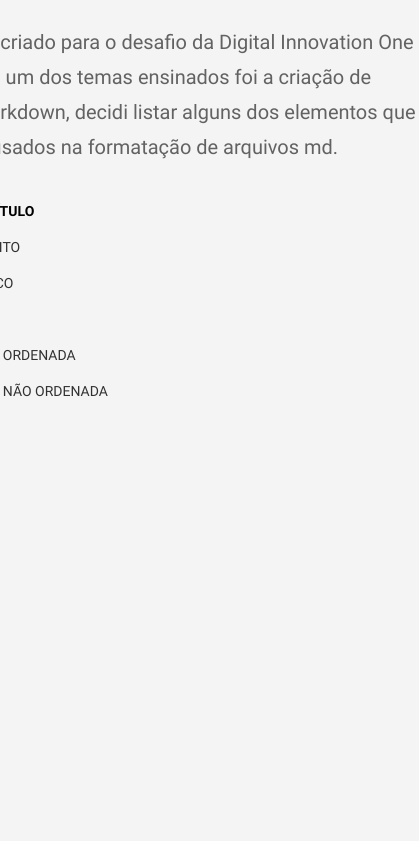
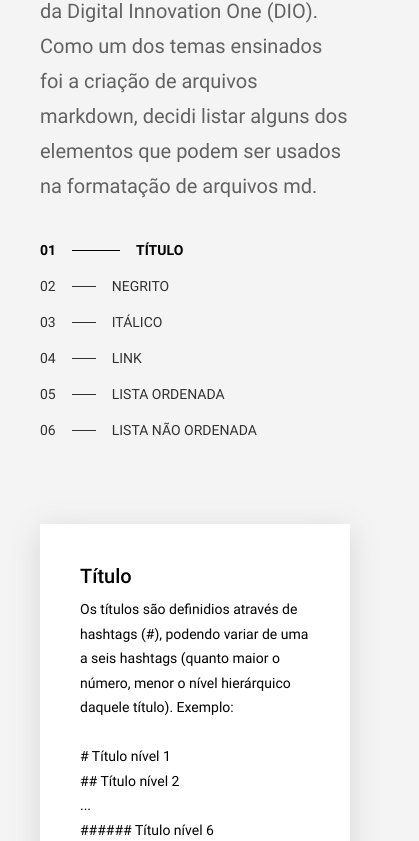
Before and after one commit to daniel-baquini/elementos-sintaticos-desafio-DIO, a plain HTML site: page index.html in a window 390 px wide. Shown: the part 278-1119 px from the top of the page, 419 px wide, since content can reach past the window. Before the commit the page ends 844 px from the top, so only its background shows below. Drawn offline with Linux system fonts and the light colour scheme.

Commit message:
Adicionado media queries para que o site possa ser visualizado em dispositivos moible

```diff
--- a/styles/style.css
+++ b/styles/style.css
@@ -162,7 +162,6 @@ body {
     align-items: center;
     display: flex;
     flex: 1;
-    overflow: auto;
 }
 
 .syntactic-element {
@@ -173,3 +172,28 @@ body {
     gap: 8px;
     padding: 40px;
 }
+
+@media (max-width: 1200px) {
+
+    html, body {
+        height: fit-content;
+    }
+
+    body {
+        flex-direction: column;
+    }
+
+    .project-introduction {
+        max-width: 528px;
+        width: 100%;
+    }
+
+}
+
+@media (max-width: 720px) {
+
+    html {
+        padding: 40px;
+    }
+
+}
```
